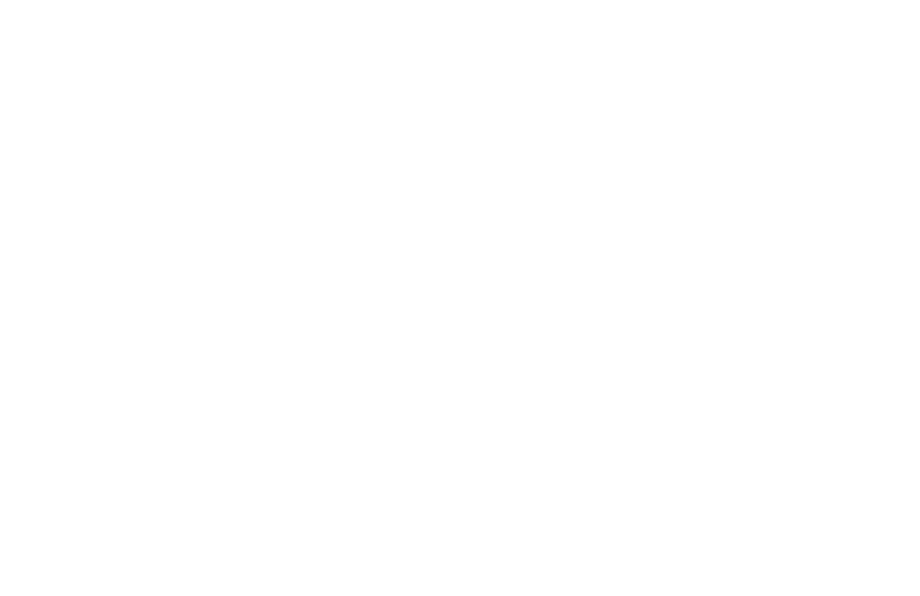
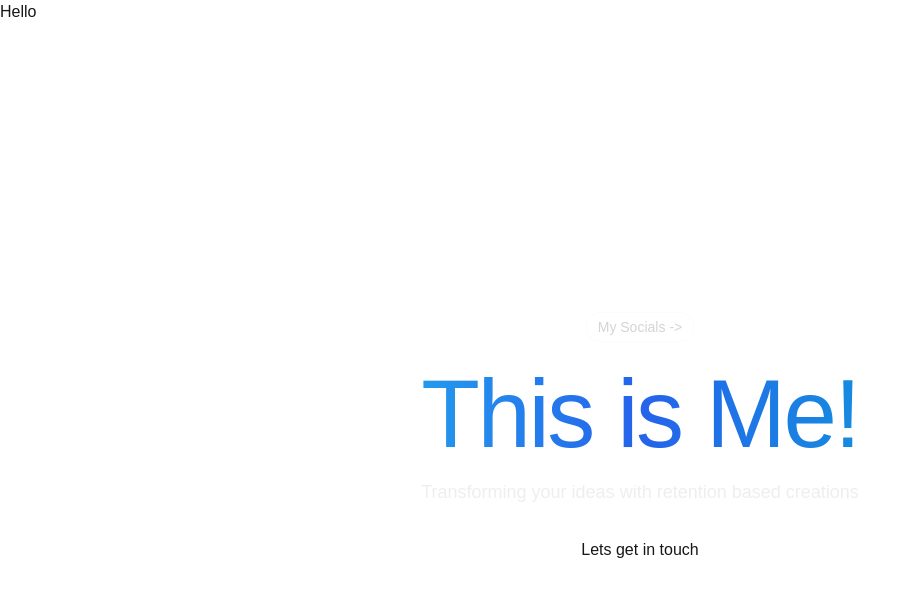
Before and after one commit to jaysabe/portfolio, a Next.js app in the folder portfolio/: page / in a window 1280 px wide. Shown: the top 596 px of the page, without its empty margins (0-920 px from the left). Built offline with nearby package versions, Linux system fonts and the light colour scheme.

Commit message:
setup(frontend): setup hero and home page

```diff
--- a/portfolio/src/app/layout.tsx
+++ b/portfolio/src/app/layout.tsx
@@ -1,11 +1,35 @@
+import type { Metadata } from "next";
+import localFont from "next/font/local";
+import "./globals.css";
+
+const geistSans = localFont({
+  src: "./fonts/GeistVF.woff",
+  variable: "--font-geist-sans",
+  weight: "100 900",
+});
+const geistMono = localFont({
+  src: "./fonts/GeistMonoVF.woff",
+  variable: "--font-geist-mono",
+  weight: "100 900",
+});
+
+export const metadata: Metadata = {
+  title: "Create Next App",
+  description: "Generated by create next app",
+};
+
 export default function RootLayout({
   children,
-}: {
+}: Readonly<{
   children: React.ReactNode;
-}) {
+}>) {
   return (
     <html lang="en">
-      <body>{children}</body>
+      <body
+        className={`${geistSans.variable} ${geistMono.variable} antialiased`}
+      >
+        {children}
+      </body>
     </html>
   );
 }
--- a/portfolio/src/app/page.tsx
+++ b/portfolio/src/app/page.tsx
@@ -3,6 +3,7 @@
 export default function Page() {
   return (
     <div>
+      <h1>Hello</h1>
       <Home />
     </div>
   );
--- a/portfolio/src/components/ui/hero.tsx
+++ b/portfolio/src/components/ui/hero.tsx
@@ -0,0 +1,35 @@
+import Link from "next/link";
+
+export const Hero = () => {
+  return (
+    <div className="pt-20">
+      <div className="text-center px-8">
+        <div className="mb-6">
+          <div className="relative inline-flex before:absolute before:inset-0">
+            <Link
+              href="https://https://www.linkedin.com/in/jacob-abegglen/"
+              className="px-3 py-1 text-sm font-medium inline-flex items-center justify-center border rounded-full text-zinc-300 hover:text-white transition duration-150 ease-in-out w-full group border-slate-100/40"
+              target="_blank"
+            >
+              <span className="relative inline-flex items-center">
+                My Socials{" "}
+                <span className="tracking-normal text-primary-500 group-hover:translate-x-0.5 transition-transform duration-150 ease-in-out ml-1">
+                  -&gt;
+                </span>
+              </span>
+            </Link>
+          </div>
+        </div>
+        <h1 className="pb-4 font-extrahold tracking-tight text-transparent text-7xl lg:text-8xl bg-clip-text bg-gradient-to-r from-cyan-400 via-blue-600 to-cyan-500">
+          This is Me!
+        </h1>
+        <p className="mb-8 text-lg text-zinc-300/40 font-medium">
+          Transforming your ideas with retention based creations
+        </p>
+        <div>
+          <Link href="#email">Lets get in touch {""}</Link>
+        </div>
+      </div>
+    </div>
+  );
+};
--- a/portfolio/src/components/ui/home.tsx
+++ b/portfolio/src/components/ui/home.tsx
@@ -1,9 +1,12 @@
 "use client";
+
+import { Hero } from "./hero";
+
 export const Home = () => {
   return (
     <div>
       <div className="pt-32 pb-16 md:pt-52 md:pb-32 relative max-w-5xl min-h-screen px-4 mx-auto sm:px-6 space-y-80">
-        {/* Hero */}
+        <Hero />
         {/* Name and background */}
         {/* Description of Experience */}
         {/* Ig-posts */}
```
